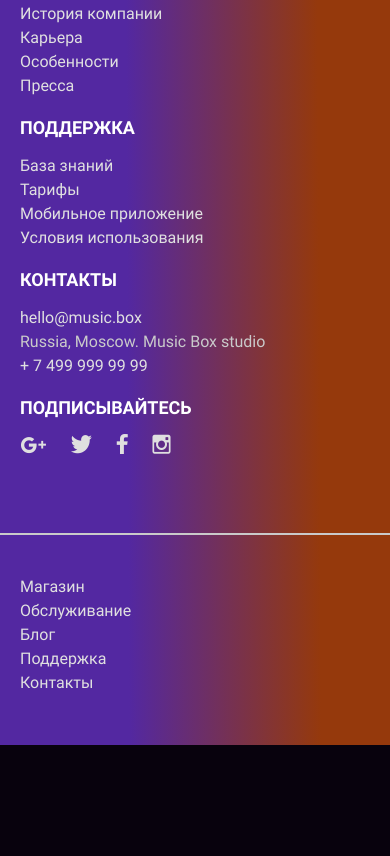
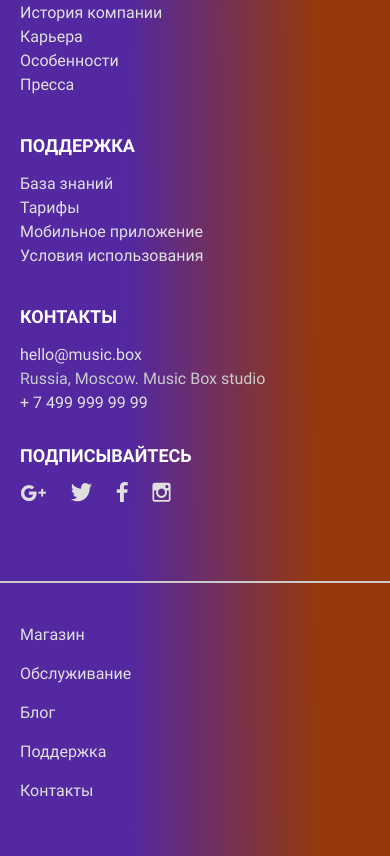
Before and after one commit to olykorotkevich/layout-designer-project-lvl2, a plain HTML site: page src/index.html in a window 390 px wide. Shown: the part 5266-6122 px from the top of the page. Before the commit the page ends 6011 px from the top, so only its background shows below. Drawn offline with Linux system fonts and the light colour scheme.

Commit message:
whyihihggugu

```diff
--- a/src/scss/style.scss
+++ b/src/scss/style.scss
@@ -510,7 +510,7 @@ h3 {
             line-height: 27px;
             text-transform: uppercase;
             text-align: left;
-            margin-top: 16px;
+            margin-top: 15px;
             margin-bottom: 13px;
         }
 
@@ -522,6 +522,10 @@ h3 {
         ul {
             padding: 0;
             margin: 0;
+
+            @media (max-width: 415px) {
+               margin-bottom: 20px;
+            }
         }
 
         li {
@@ -542,6 +546,12 @@ h3 {
                 @media (max-width: 415px) {
                     width: 100%;
                 }
+
+                &:last-child {
+                    @media (max-width: 415px) {
+                        margin-top: 12px;
+                    }
+                }
             }
 
             .inline {
@@ -554,7 +564,7 @@ h3 {
     }
 
     .footer-bottom {
-        padding: 40px 0 50px 0;
+        padding: 40px 0 38px 0;
 
         a {
             text-decoration: none;
@@ -563,6 +573,7 @@ h3 {
 
             @media (max-width: 415px) {
                 display: block;
+                margin-bottom: 15px;
             }
         }
     }
```
Also changed, not shown: src/css/style.css.
